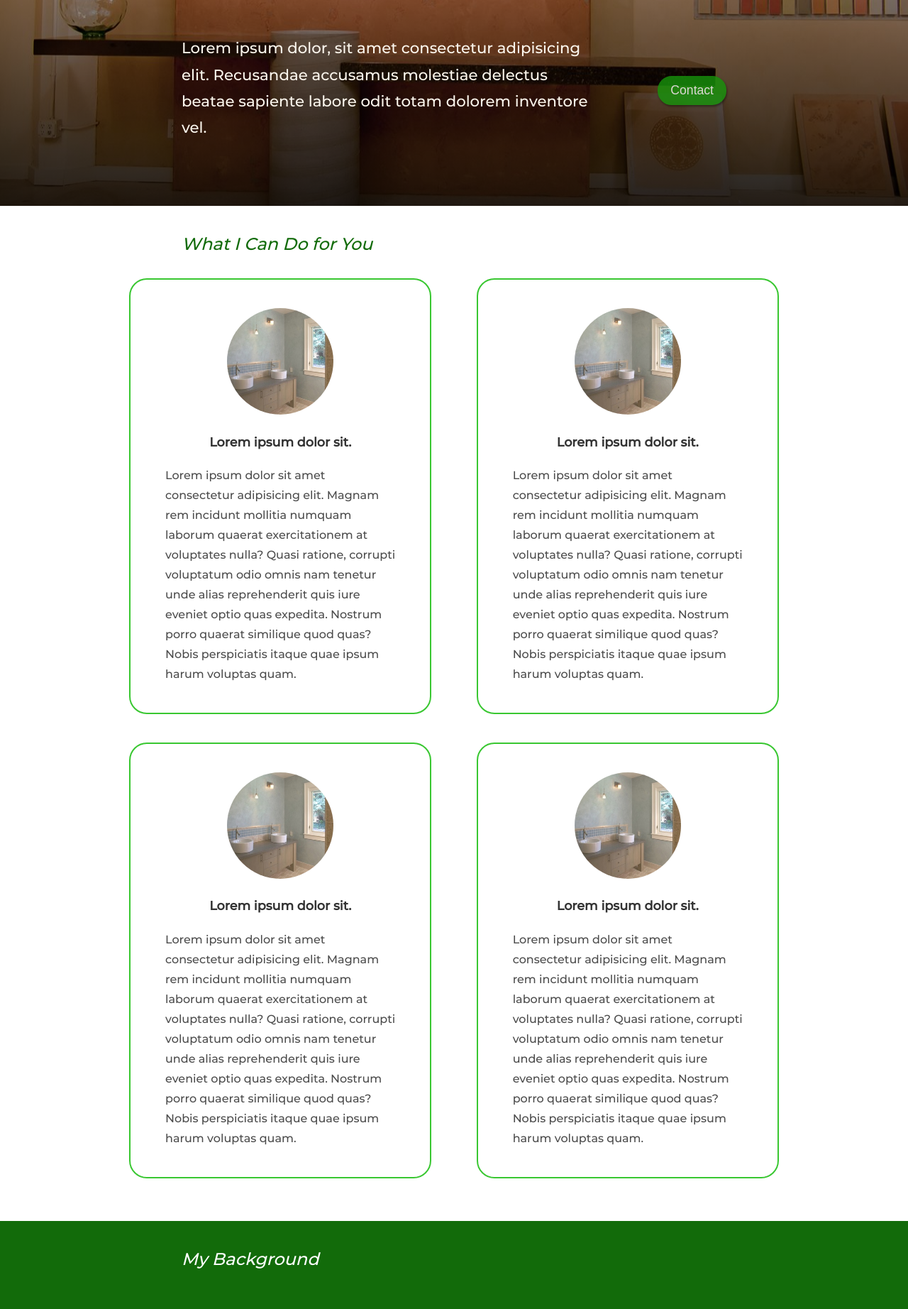
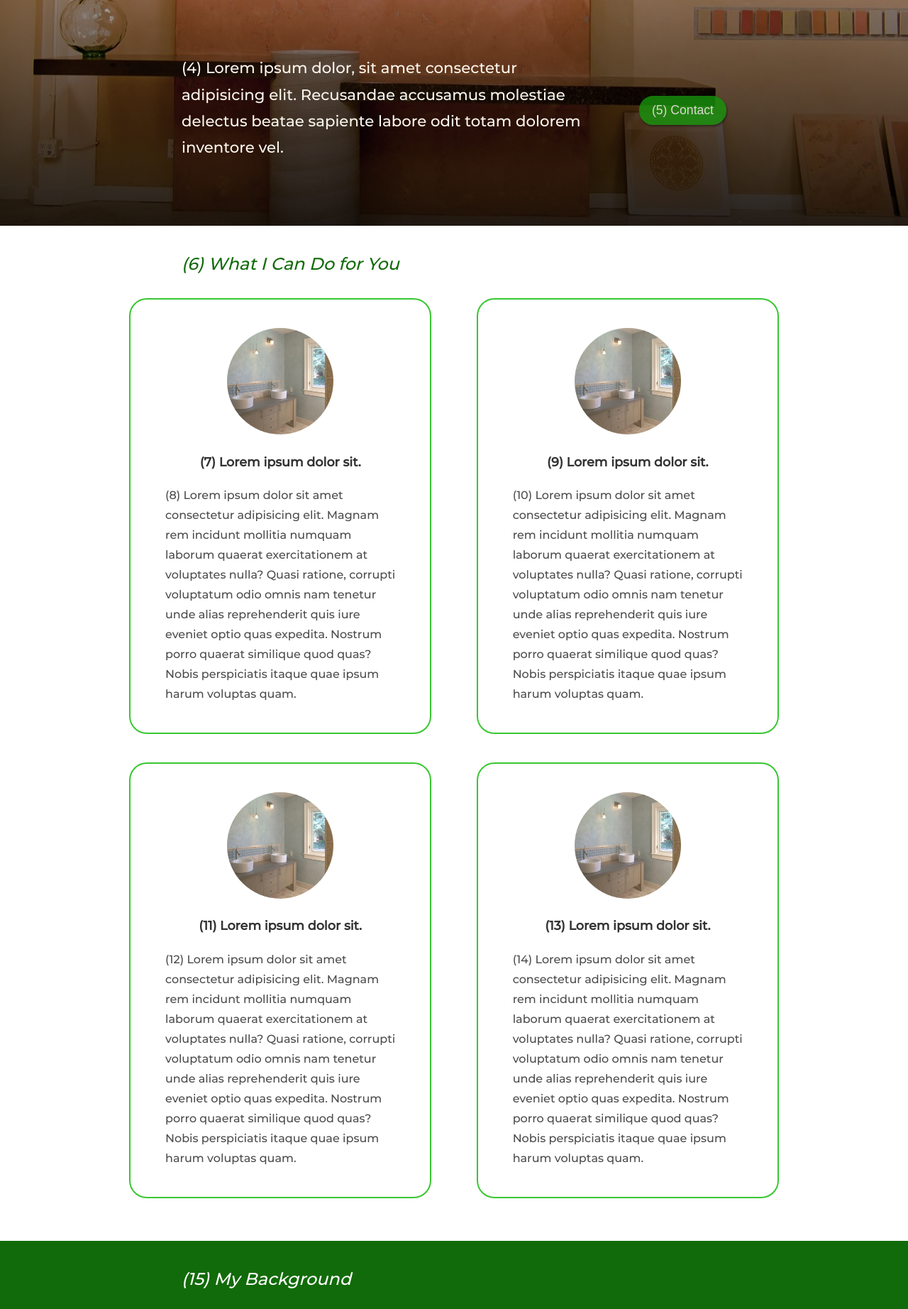
Before and after one commit to daniel-escoto/eco-chic-beta, a plain HTML site: page index.html in a window 1280 px wide. Shown: the part 380-2224 px from the top of the page at 71% size. Drawn offline with Linux system fonts and the light colour scheme; some packages are replaced by stand-ins of ours; a script that the page names is missing.

Commit message:
added tags for changing content

```diff
--- a/index.html
+++ b/index.html
@@ -28,11 +28,11 @@
       src="https://kit.fontawesome.com/1ce78da824.js"
       crossorigin="anonymous"
     ></script>
-    <title>Eco Chic</title>
+    <title>(1) Eco Chic</title>
   </head>
   <body>
     <nav class="site-nav grid">
-      <h1>Eco Chic Walls</h1>
+      <h1>(2) Eco Chic Walls</h1>
       <span
         ><a class="bar-icon"><i class="fas fa-bars fa-2x"></i> </a
       ></span>
@@ -46,23 +46,23 @@
 
     <main>
       <section id="welcome" class="grid">
-        <h2>Lorem ipsum dolor sit amet.</h2>
+        <h2>(3) Lorem ipsum dolor sit amet.</h2>
         <p>
-          Lorem ipsum dolor, sit amet consectetur adipisicing elit. Recusandae
-          accusamus molestiae delectus beatae sapiente labore odit totam dolorem
-          inventore vel.
+          (4) Lorem ipsum dolor, sit amet consectetur adipisicing elit.
+          Recusandae accusamus molestiae delectus beatae sapiente labore odit
+          totam dolorem inventore vel.
         </p>
-        <a href="#contact"><button class="button">Contact</button></a>
+        <a href="#contact"><button class="button">(5) Contact</button></a>
       </section>
 
       <section id="services" class="grid">
-        <h3>What I Can Do for You</h3>
+        <h3>(6) What I Can Do for You</h3>
         <div id="service-1" class="service">
           <img src="./assets/photos/sinks.JPG" alt="some sinks" />
-          <h4>Lorem ipsum dolor sit.</h4>
+          <h4>(7) Lorem ipsum dolor sit.</h4>
           <p>
-            Lorem ipsum dolor sit amet consectetur adipisicing elit. Magnam rem
-            incidunt mollitia numquam laborum quaerat exercitationem at
+            (8) Lorem ipsum dolor sit amet consectetur adipisicing elit. Magnam
+            rem incidunt mollitia numquam laborum quaerat exercitationem at
             voluptates nulla? Quasi ratione, corrupti voluptatum odio omnis nam
             tenetur unde alias reprehenderit quis iure eveniet optio quas
             expedita. Nostrum porro quaerat similique quod quas? Nobis
@@ -71,10 +71,10 @@
         </div>
         <div id="service-2" class="service">
           <img src="./assets/photos/sinks.JPG" alt="some sinks" />
-          <h4>Lorem ipsum dolor sit.</h4>
+          <h4>(9) Lorem ipsum dolor sit.</h4>
           <p>
-            Lorem ipsum dolor sit amet consectetur adipisicing elit. Magnam rem
-            incidunt mollitia numquam laborum quaerat exercitationem at
+            (10) Lorem ipsum dolor sit amet consectetur adipisicing elit. Magnam
+            rem incidunt mollitia numquam laborum quaerat exercitationem at
             voluptates nulla? Quasi ratione, corrupti voluptatum odio omnis nam
             tenetur unde alias reprehenderit quis iure eveniet optio quas
             expedita. Nostrum porro quaerat similique quod quas? Nobis
@@ -83,10 +83,10 @@
         </div>
         <div id="service-3" class="service">
           <img src="./assets/photos/sinks.JPG" alt="some sinks" />
-          <h4>Lorem ipsum dolor sit.</h4>
+          <h4>(11) Lorem ipsum dolor sit.</h4>
           <p>
-            Lorem ipsum dolor sit amet consectetur adipisicing elit. Magnam rem
-            incidunt mollitia numquam laborum quaerat exercitationem at
+            (12) Lorem ipsum dolor sit amet consectetur adipisicing elit. Magnam
+            rem incidunt mollitia numquam laborum quaerat exercitationem at
             voluptates nulla? Quasi ratione, corrupti voluptatum odio omnis nam
             tenetur unde alias reprehenderit quis iure eveniet optio quas
             expedita. Nostrum porro quaerat similique quod quas? Nobis
@@ -95,10 +95,10 @@
         </div>
         <div id="service-4" class="service">
           <img src="./assets/photos/sinks.JPG" alt="some sinks" />
-          <h4>Lorem ipsum dolor sit.</h4>
+          <h4>(13) Lorem ipsum dolor sit.</h4>
           <p>
-            Lorem ipsum dolor sit amet consectetur adipisicing elit. Magnam rem
-            incidunt mollitia numquam laborum quaerat exercitationem at
+            (14) Lorem ipsum dolor sit amet consectetur adipisicing elit. Magnam
+            rem incidunt mollitia numquam laborum quaerat exercitationem at
             voluptates nulla? Quasi ratione, corrupti voluptatum odio omnis nam
             tenetur unde alias reprehenderit quis iure eveniet optio quas
             expedita. Nostrum porro quaerat similique quod quas? Nobis
@@ -108,11 +108,11 @@
       </section>
 
       <section id="about" class="grid">
-        <h3>My Background</h3>
+        <h3>(15) My Background</h3>
         <div class="about-content">
           <img src="./assets/photos/dana.jpeg" alt="Dana Cumings" />
           <p class="leading">
-            Lorem ipsum dolor sit, amet consectetur adipisicing elit.
+            (16) Lorem ipsum dolor sit, amet consectetur adipisicing elit.
             Repudiandae, suscipit? At maxime minima quidem cumque provident
             vero, excepturi dolore accusamus perspiciatis quibusdam, sit
             voluptas velit illo dicta quo natus esse? Lorem ipsum dolor sit amet
@@ -126,7 +126,7 @@
       </section>
 
       <section id="contact" class="grid">
-        <h3>Contact Me</h3>
+        <h3>(17) Contact Me</h3>
         <div class="contact-content">
           <div class="left">
             <a href="tel:+17154952867" class="phone"
@@ -161,7 +161,7 @@
       <hr />
 
       <section id="gallery" class="grid">
-        <h3>Gallery</h3>
+        <h3>(18) Gallery</h3>
         <div class="gallery-content">
           <div id="lightgallery">
             <a id="photo-1" href="./assets/photos/preview_1.JPG">
```
